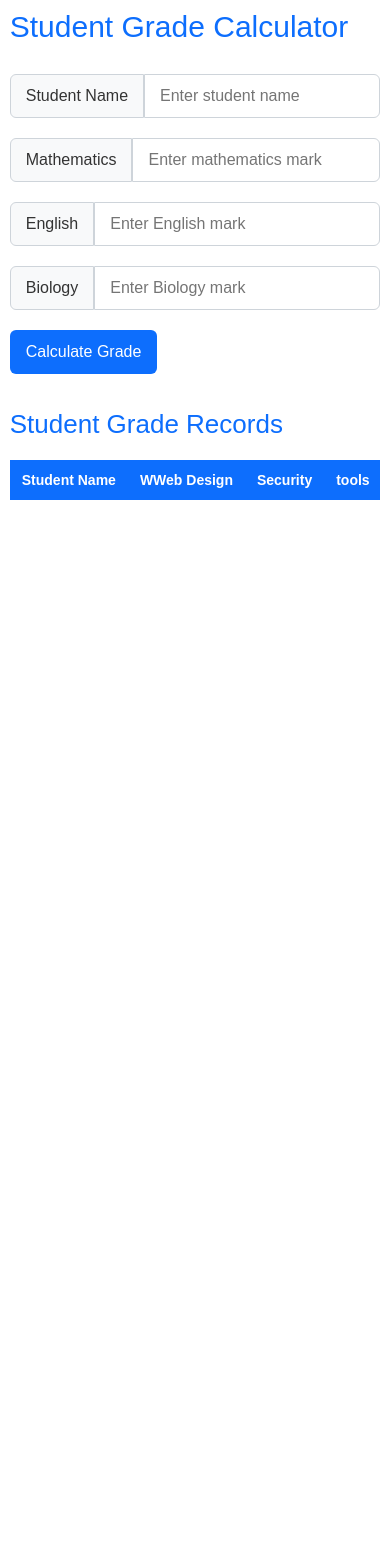
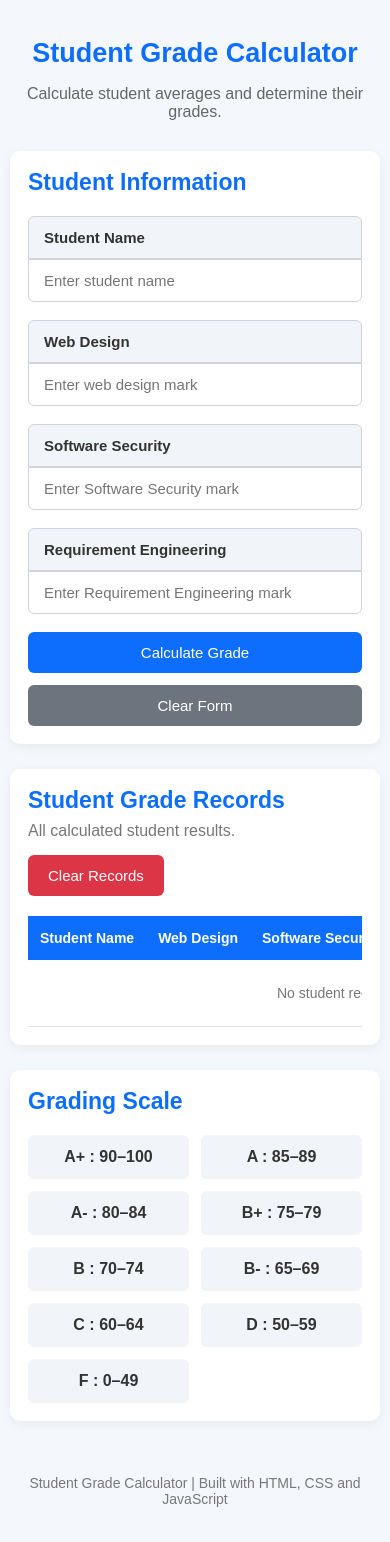
Before and after one commit to eliasmarga50-png/Student_Grade_Calculator, a plain HTML site: page index.html in a window 390 px wide. Before the commit the page ends 844 px from the top, so only its background shows below. Drawn offline with Linux system fonts and the light colour scheme.

Commit message:
Polish calculator interface and finalize project

```diff
--- a/css/style.css
+++ b/css/style.css
@@ -1,42 +1,70 @@
+
+
+* {
+    box-sizing: border-box;
+}
 
 body {
     font-family: Arial, sans-serif;
     margin: 0;
-    padding: 0;
-    background-color: white;
+    padding: 30px 15px;
+    background-color: #f4f7fb;
     color: #333;
 }
 
-
 .container {
-    width: 90%;
-    max-width: 1000px;
+    width: 100%;
+    max-width: 1100px;
     margin: 0 auto;
-    padding: 10px 0;
 }
 
+.page-header {
+    text-align: center;
+    margin-bottom: 30px;
+}
 
-h1 {
+.page-header h1 {
     color: #0d6efd;
-    font-size: 42px;
-    font-weight: 500;
+    font-size: 36px;
+    margin-bottom: 10px;
+}
+
+.page-header p {
+    color: #666;
+    font-size: 16px;
+}
+
+.calculator-card,
+.records-card,
+.grading-card {
+    background-color: white;
+    padding: 25px;
+    margin-bottom: 25px;
+    border-radius: 10px;
+    box-shadow: 0 3px 12px rgba(0, 0, 0, 0.06);
+}
+
+h2 {
+    color: #0d6efd;
+    font-size: 23px;
     margin-top: 0;
-    margin-bottom: 30px;
+    margin-bottom: 20px;
 }
 
 .input-group {
     display: flex;
-    width: 85%;
-    margin-bottom: 20px;
+    width: 100%;
+    margin-bottom: 18px;
 }
 
 .input-group label {
-    background-color: #f8f9fa;
+    width: 170px;
+    background-color: #f1f4f8;
     border: 1px solid #ced4da;
     padding: 12px 15px;
     border-radius: 6px 0 0 6px;
-    font-size: 16px;
-    white-space: nowrap;
+    font-size: 15px;
+    font-weight: bold;
 }
 
 .input-group input {
@@ -44,66 +72,25 @@ h1 {
     min-width: 0;
     padding: 12px 15px;
     border: 1px solid #ced4da;
+    border-left: none;
     border-radius: 0 6px 6px 0;
-    font-size: 16px;
+    font-size: 15px;
     outline: none;
 }
 
 .input-group input:focus {
-    border-color: #86b7fe;
-    box-shadow: 0 0 0 3px rgba(13, 110, 253, 0.15);
+    border-color: #0d6efd;
+    box-shadow: 0 0 0 3px rgba(13, 110, 253, 0.12);
 }
 
 .result {
-    width: 80%;
-    background-color: black;
+    display: none;
+    background-color: #212529;
     color: white;
-    padding: 12px 15px;
-    margin-bottom: 20px;
-    border-radius: 7px;
-    font-size: 16px;
-}
-
-button {
-    background-color: #0d6efd;
-    color: white;
-    border: none;
-    padding: 13px 16px;
+    padding: 14px;
+    margin: 20px 0;
     border-radius: 6px;
-    font-size: 16px;
-    cursor: pointer;
-}
-
-button:hover {
-    background-color: #0b5ed7;
-}
-
-button:active {
-    background-color: #0a58ca;
-}
-
-@media (max-width: 600px) {
-    .container {
-        width: 95%;
-    }
-
-    h1 {
-        font-size: 30px;
-    }
-
-    .input-group,
-    .result {
-        width: 100%;
-        box-sizing: border-box;
-    }
-}
-
-.result:empty {
-    display: none;
-}
-
-.result:before {
-    display:none;
+    font-size: 15px;
 }
 
 .result:not(:empty) {
@@ -111,46 +98,214 @@ button:active {
 }
 
 
-h2 {
-    color: #0d6efd;
-    font-size: 26px;
-    font-weight: 500;
-    margin-top: 35px;
+.button-group {
+    display: flex;
+    gap: 12px;
+    flex-wrap: wrap;
+}
+
+button {
+    border: none;
+    padding: 12px 20px;
+    border-radius: 6px;
+    font-size: 15px;
+    cursor: pointer;
+    transition: background-color 0.2s;
+}
+
+
+.calculate-btn {
+    background-color: #0d6efd;
+    color: white;
+}
+
+.calculate-btn:hover {
+    background-color: #0b5ed7;
+}
+
+
+.clear-btn {
+    background-color: #6c757d;
+    color: white;
+}
+
+.clear-btn:hover {
+    background-color: #5c636a;
+}
+
+
+.records-header {
+    display: flex;
+    justify-content: space-between;
+    align-items: center;
+    gap: 15px;
     margin-bottom: 20px;
 }
+
+.records-header h2 {
+    margin-bottom: 8px;
+}
+
+.records-header p {
+    margin: 0;
+    color: #777;
+}
+
+.delete-btn {
+    background-color: #dc3545;
+    color: white;
+}
+
+.delete-btn:hover {
+    background-color: #bb2d3b;
+}
+
 
 .table-container {
     width: 100%;
     overflow-x: auto;
-    margin-top: 15px;
 }
+
 
 table {
     width: 100%;
     border-collapse: collapse;
     text-align: left;
-    background-color: white;
 }
+
 
 th {
     background-color: #0d6efd;
     color: white;
-    padding: 12px;
+    padding: 14px 12px;
     font-size: 14px;
     white-space: nowrap;
 }
 
+
 td {
-    padding: 12px;
+    padding: 13px 12px;
     border-bottom: 1px solid #dee2e6;
     font-size: 14px;
     white-space: nowrap;
 }
 
+
 tbody tr:nth-child(even) {
     background-color: #f8f9fa;
 }
 
+
 tbody tr:hover {
     background-color: #e9f2ff;
 }
+
+
+#emptyMessage td {
+    text-align: center;
+    color: #777;
+    padding: 25px;
+}
+
+
+.grade-badge {
+    display: inline-block;
+    padding: 5px 10px;
+    border-radius: 5px;
+    font-weight: bold;
+}
+
+
+.grade-a {
+    background-color: #d1e7dd;
+    color: #0f5132;
+}
+
+.grade-b {
+    background-color: #cfe2ff;
+    color: #084298;
+}
+
+.grade-c {
+    background-color: #fff3cd;
+    color: #664d03;
+}
+
+.grade-d {
+    background-color: #ffe5d0;
+    color: #984c0c;
+}
+
+.grade-f {
+    background-color: #f8d7da;
+    color: #842029;
+}
+
+
+.grading-grid {
+    display: grid;
+    grid-template-columns: repeat(3, 1fr);
+    gap: 12px;
+}
+
+.grading-grid div {
+    background-color: #f1f4f8;
+    padding: 13px;
+    border-radius: 6px;
+    text-align: center;
+    font-weight: bold;
+}
+
+
+footer {
+    text-align: center;
+    color: #777;
+    font-size: 14px;
+    padding: 15px;
+}
+
+
+@media (max-width: 600px) {
+
+    body {
+        padding: 20px 10px;
+    }
+
+    .page-header h1 {
+        font-size: 27px;
+    }
+
+    .calculator-card,
+    .records-card,
+    .grading-card {
+        padding: 18px;
+    }
+
+    .input-group {
+        flex-direction: column;
+    }
+
+    .input-group label {
+        width: 100%;
+        border-radius: 6px 6px 0 0;
+    }
+
+    .input-group input {
+        width: 100%;
+        border-left: 1px solid #ced4da;
+        border-radius: 0 0 6px 6px;
+    }
+
+    .button-group button {
+        width: 100%;
+    }
+
+    .records-header {
+        align-items: flex-start;
+        flex-direction: column;
+    }
+
+    .grading-grid {
+        grid-template-columns: repeat(2, 1fr);
+    }
+}
--- a/index.html
+++ b/index.html
@@ -13,8 +13,16 @@
 
     <div class="container">
 
+
+        <header class="page-header">
             <h1>Student Grade Calculator</h1>
+            <p>Calculate student averages and determine their grades.</p>
+        </header>
 
+
+        <section class="calculator-card">
+
+            <h2>Student Information</h2>
 
             <div class="input-group">
                 <label for="studentName">Student Name</label>
@@ -25,13 +33,36 @@
                 >
             </div>
 
-
             <div class="input-group">
-            <label for="mark1">Mathematics</label>
+                <label for="mark1">Web Design</label>
                 <input
                     type="number"
                     id="mark1"
-                placeholder="Enter mathematics mark"
+                    placeholder="Enter web design mark"
+                    min="0"
+                    max="100"
+                    step="any"
+                >
+            </div>
+
+            <div class="input-group">
+                <label for="mark2">Software Security</label>
+                <input
+                    type="number"
+                    id="mark2"
+                    placeholder="Enter Software Security mark"
+                    min="0"
+                    max="100"
+                    step="any"
+                >
+            </div>
+
+            <div class="input-group">
+                <label for="mark3">Requirement Engineering</label>
+                <input
+                    type="number"
+                    id="mark3"
+                    placeholder="Enter Requirement Engineering mark"
                     min="0"
                     max="100"
                     step="any"
@@ -39,59 +70,91 @@
             </div>
 
 
-        <div class="input-group">
-            <label for="mark2">English</label>
-            <input
-                type="number"
-                id="mark2"
-                placeholder="Enter English mark"
-                min="0"
-                max="100"
-                step="any"
-            >
+            <div
+                id="result"
+                class="result"
+                aria-live="polite"
+            ></div>
+
+
+            <div class="button-group">
+                <button id="calculateBtn" class="calculate-btn">
+                    Calculate Grade
+                </button>
+
+                <button id="clearFormBtn" class="clear-btn">
+                    Clear Form
+                </button>
             </div>
 
+        </section>
 
-        <div class="input-group">
-            <label for="mark3">Biology</label>
-            <input
-                type="number"
-                id="mark3"
-                placeholder="Enter Biology mark"
-                min="0"
-                max="100"
-                step="any"
-            >
+
+        <section class="records-card">
+
+            <div class="records-header">
+                <div>
+                    <h2>Student Grade Records</h2>
+                    <p>All calculated student results.</p>
                 </div>
 
-
-        <div id="result" class="result"></div>
-
-        <button id="calculateBtn">Calculate Grade</button>
-
-        <h2>Student Grade Records</h2>
+                <button id="clearRecordsBtn" class="delete-btn">
+                    Clear Records
+                </button>
+            </div>
 
             <div class="table-container">
                 <table>
                     <thead>
                         <tr>
                             <th>Student Name</th>
-                        <th>WWeb Design</th>
-                        <th>Security</th>
-                        <th>tools</th>
+                            <th>Web Design</th>
+                            <th>Software Security</th>
+                            <th>Requirement Engineering</th>
                             <th>Average</th>
                             <th>Grade</th>
                         </tr>
                     </thead>
 
                     <tbody id="studentRecords">
-
+                        <tr id="emptyMessage">
+                            <td colspan="6">
+                                No student records available yet.
+                            </td>
+                        </tr>
                     </tbody>
                 </table>
             </div>
 
+        </section>
+
+
+        <section class="grading-card">
+
+            <h2>Grading Scale</h2>
+
+            <div class="grading-grid">
+                <div>A+ : 90–100</div>
+                <div>A : 85–89</div>
+                <div>A- : 80–84</div>
+                <div>B+ : 75–79</div>
+                <div>B : 70–74</div>
+                <div>B- : 65–69</div>
+                <div>C : 60–64</div>
+                <div>D : 50–59</div>
+                <div>F : 0–49</div>
+            </div>
+
+        </section>
+
+
+        <footer>
+            <p>Student Grade Calculator | Built with HTML, CSS and JavaScript</p>
+        </footer>
+
     </div>
 
     <script src="js/script.js"></script>
+
 </body>
 </html>
--- a/js/script.js
+++ b/js/script.js
@@ -1,3 +1,4 @@
+
 
 function calculateGrade(mark) {
     if (mark >= 90) {
@@ -28,11 +29,87 @@ const mark2Input = document.getElementById("mark2");
 const mark3Input = document.getElementById("mark3");
 
 const calculateBtn = document.getElementById("calculateBtn");
+const clearFormBtn = document.getElementById("clearFormBtn");
+const clearRecordsBtn = document.getElementById("clearRecordsBtn");
+
 const result = document.getElementById("result");
-
 const studentRecords = document.getElementById("studentRecords");
 
+
+function showEmptyMessage() {
+    studentRecords.innerHTML = "";
+
+    const emptyRow = document.createElement("tr");
+    emptyRow.id = "emptyMessage";
+
+    const emptyCell = document.createElement("td");
+    emptyCell.colSpan = 6;
+    emptyCell.textContent = "No student records available yet.";
+
+    emptyRow.appendChild(emptyCell);
+    studentRecords.appendChild(emptyRow);
+}
+
+
+function getGradeClass(grade) {
+    if (grade.startsWith("A")) {
+        return "grade-a";
+    } else if (grade.startsWith("B")) {
+        return "grade-b";
+    } else if (grade === "C") {
+        return "grade-c";
+    } else if (grade === "D") {
+        return "grade-d";
+    } else {
+        return "grade-f";
+    }
+}
+
+
+function addStudentRecord(name, mark1, mark2, mark3, average, grade) {
+
+
+    const emptyMessage = document.getElementById("emptyMessage");
+
+    if (emptyMessage) {
+        emptyMessage.remove();
+    }
+
+
+    const newRow = document.createElement("tr");
+
+
+    const values = [
+        name,
+        mark1,
+        mark2,
+        mark3,
+        average.toFixed(2)
+    ];
+
+    values.forEach(function (value) {
+        const cell = document.createElement("td");
+        cell.textContent = value;
+        newRow.appendChild(cell);
+    });
+
+
+    const gradeCell = document.createElement("td");
+
+    const gradeBadge = document.createElement("span");
+    gradeBadge.textContent = grade;
+    gradeBadge.className = "grade-badge " + getGradeClass(grade);
+
+    gradeCell.appendChild(gradeBadge);
+    newRow.appendChild(gradeCell);
+
+
+    studentRecords.appendChild(newRow);
+}
+
+
 calculateBtn.addEventListener("click", function () {
+
 
     const studentName = studentNameInput.value.trim();
 
@@ -40,55 +117,41 @@ calculateBtn.addEventListener("click", function () {
     const mark2Value = mark2Input.value.trim();
     const mark3Value = mark3Input.value.trim();
 
+
     if (studentName === "") {
-        result.innerText = "Please enter the student name.";
+        result.textContent = "Please enter the student name.";
         return;
     }
 
+
     if (mark1Value === "") {
-        result.innerText = "Please enter the Mathematics mark.";
+        result.textContent = "Please enter the Mathematics mark.";
         return;
     }
 
     if (mark2Value === "") {
-        result.innerText = "Please enter the English mark.";
+        result.textContent = "Please enter the English mark.";
         return;
     }
 
     if (mark3Value === "") {
-        result.innerText = "Please enter the Biology mark.";
+        result.textContent = "Please enter the Biology mark.";
         return;
     }
+
 
     const mark1 = Number(mark1Value);
     const mark2 = Number(mark2Value);
     const mark3 = Number(mark3Value);
 
-    if (
-        !Number.isFinite(mark1) ||
-        mark1 < 0 ||
-        mark1 > 100
-    ) {
-        result.innerText = "Mathematics mark must be between 0 and 100.";
-        return;
-    }
+    const marks = [mark1, mark2, mark3];
 
-    if (
-        !Number.isFinite(mark2) ||
-        mark2 < 0 ||
-        mark2 > 100
-    ) {
-        result.innerText = "English mark must be between 0 and 100.";
-        return;
-    }
-
-    if (
-        !Number.isFinite(mark3) ||
-        mark3 < 0 ||
-        mark3 > 100
-    ) {
-        result.innerText = "Biology mark must be between 0 and 100.";
-        return;
+    for (let i = 0; i < marks.length; i++) {
+        if (!Number.isFinite(marks[i]) || marks[i] < 0 || marks[i] > 100) {
+            result.textContent =
+                "All subject marks must be between 0 and 100.";
+            return;
+        }
     }
 
 
@@ -98,37 +161,50 @@ calculateBtn.addEventListener("click", function () {
     const grade = calculateGrade(average);
 
 
-    result.innerText =
+    result.textContent =
         `${studentName} received grade ${grade}. Average mark: ${average.toFixed(2)}.`;
 
 
-    const newRow = document.createElement("tr");
+    addStudentRecord(
+        studentName,
+        mark1,
+        mark2,
+        mark3,
+        average,
+        grade
+    );
+
+});
 
 
-    const nameCell = document.createElement("td");
-    const mark1Cell = document.createElement("td");
-    const mark2Cell = document.createElement("td");
-    const mark3Cell = document.createElement("td");
-    const averageCell = document.createElement("td");
-    const gradeCell = document.createElement("td");
+clearFormBtn.addEventListener("click", function () {
+
+    studentNameInput.value = "";
+    mark1Input.value = "";
+    mark2Input.value = "";
+    mark3Input.value = "";
+
+    result.textContent = "";
+
+});
 
 
-    nameCell.textContent = studentName;
-    mark1Cell.textContent = mark1;
-    mark2Cell.textContent = mark2;
-    mark3Cell.textContent = mark3;
-    averageCell.textContent = average.toFixed(2);
-    gradeCell.textContent = grade;
+clearRecordsBtn.addEventListener("click", function () {
+
+    if (studentRecords.querySelector("tr:not(#emptyMessage)")) {
+
+        const confirmClear = window.confirm(
+            "Are you sure you want to delete all student records?"
+        );
+
+        if (!confirmClear) {
+            return;
+        }
+    }
+
+    showEmptyMessage();
+
+});
 
 
-    newRow.appendChild(nameCell);
-    newRow.appendChild(mark1Cell);
-    newRow.appendChild(mark2Cell);
-    newRow.appendChild(mark3Cell);
-    newRow.appendChild(averageCell);
-    newRow.appendChild(gradeCell);
-
-
-    studentRecords.appendChild(newRow);
-
-});
+showEmptyMessage();
```
Lines whose indentation alone changed are shown as unchanged.
